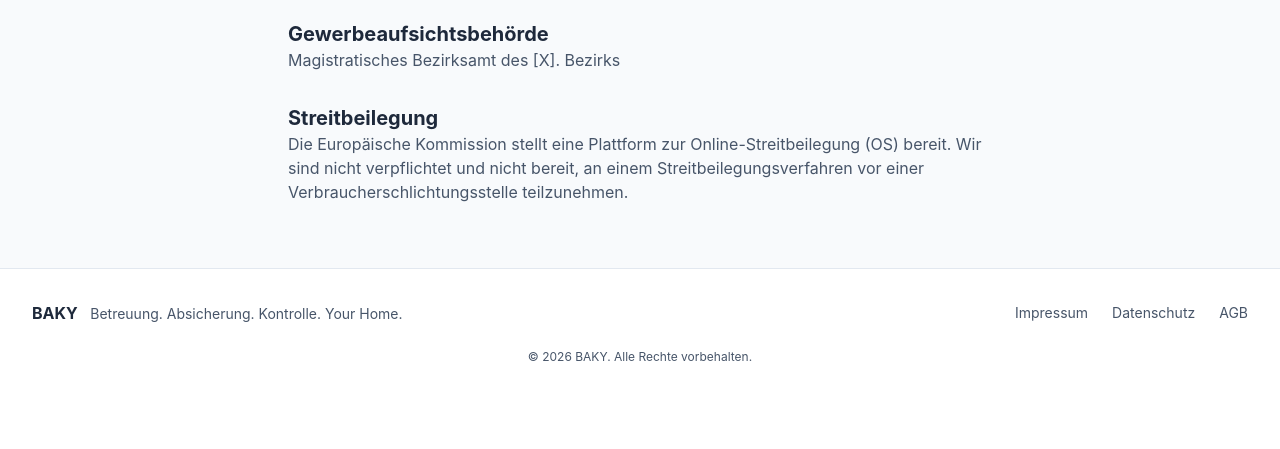
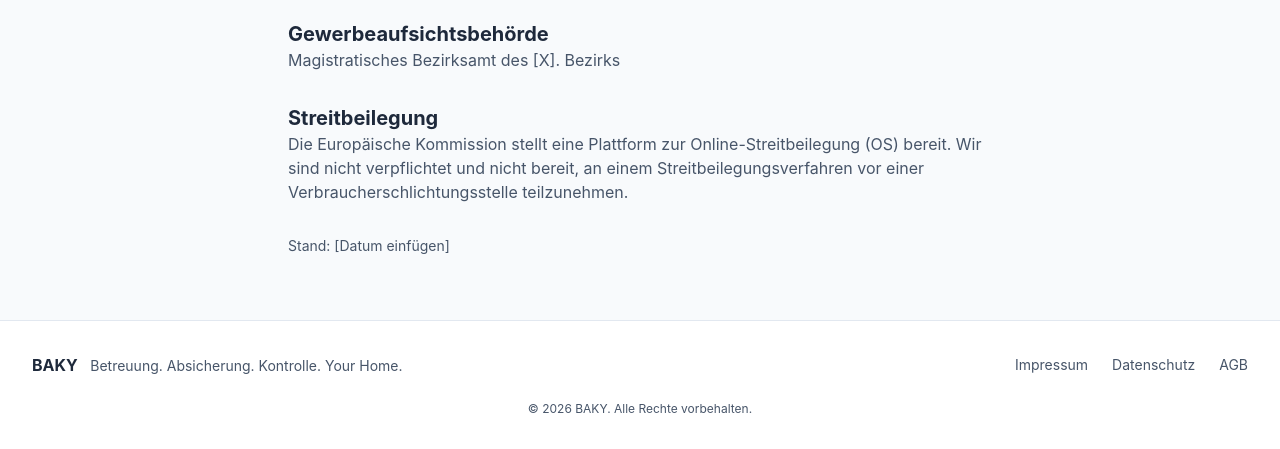
Before and after one commit to robert197/baky, a Django app: page /impressum/ in a window 1280 px wide. Shown: the part 1039-1488 px from the top of the page. Before the commit the page ends 1400 px from the top, so only its background shows below. Run offline with Django 5.2, Linux system fonts and the light colour scheme; style sheets or scripts are compiled from the project's sources; some libraries are stand-ins or nearby versions.

Commit message:
style(public): add Stand date placeholder to Impressum and Datenschutz
Consistent with AGB page format for Austrian legal documents.

```diff
--- a/templates/public/datenschutz.html
+++ b/templates/public/datenschutz.html
@@ -104,6 +104,7 @@
             und den CSRF-Schutz. Diese Cookies sind für den Betrieb der Website erforderlich
             und können nicht deaktiviert werden.
           </p>
+          <p class="mt-8 text-sm text-secondary">Stand: [Datum einfügen]</p>
         </div>
       </div>
     </section>
--- a/templates/public/impressum.html
+++ b/templates/public/impressum.html
@@ -65,6 +65,7 @@
             Wir sind nicht verpflichtet und nicht bereit, an einem Streitbeilegungsverfahren
             vor einer Verbraucherschlichtungsstelle teilzunehmen.
           </p>
+          <p class="mt-8 text-sm text-secondary">Stand: [Datum einfügen]</p>
         </div>
       </div>
     </section>
```
